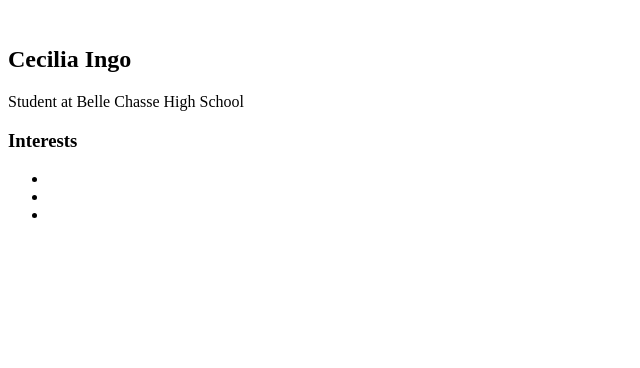
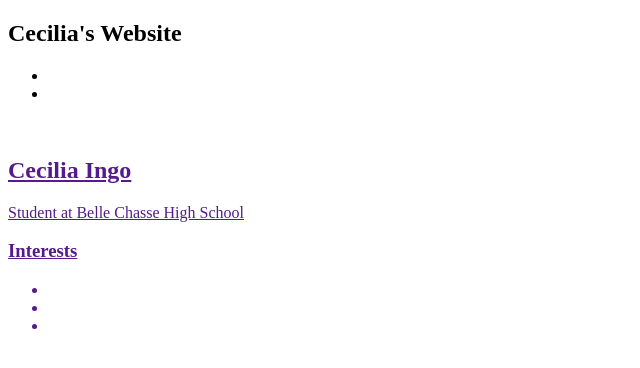
Before and after one commit to CeciliaIngo/CeciliaIngo.github.io, a plain HTML site: page index.html in a window 1280 px wide. Shown: the whole page, without its empty margins (0-640 px from the left). Drawn offline with Linux system fonts and the light colour scheme.

Commit message:
first draft

```diff
--- a/index.html
+++ b/index.html
@@ -8,6 +8,15 @@
         <div id="all-contents">
             <nav>
 
+                <h1>Cecilia's Website</h1>
+                    <ul>
+                        <li>
+                          <a href=""
+                        </li>
+                        <li>
+                          <a href=""
+                        </li>
+                    </ul>
             </nav>
             <main>
                 <div class="sidebar">
```
